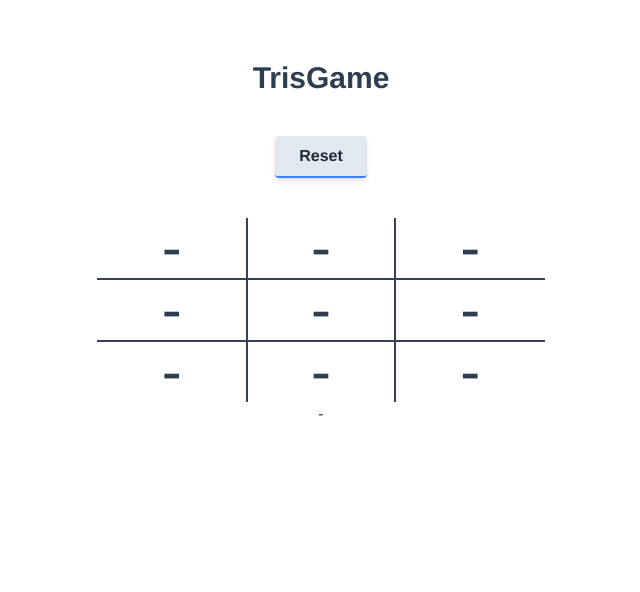
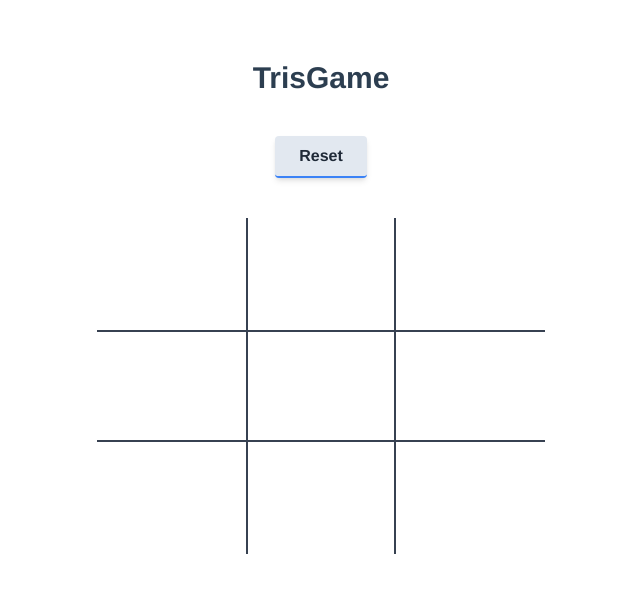
Before and after one commit to Gabgri/trisgame, a Vue app: page / in a window 1280 px wide. Both pictures are taken after a click on the button "Start Your Game!". Shown: the top 592 px of the page, without its empty margins (319-959 px from the left). Built offline with nearby package versions, Linux system fonts and the light colour scheme.

Commit message:
x and o are working correctly, first time x and the o

```diff
--- a/src/components/Box.vue
+++ b/src/components/Box.vue
@@ -1,20 +1,20 @@
 <template>
 <span @click="handler">{{ output }}</span>
+<!-- @click="handler" -->
 </template>
 
 <script setup>
 import { ref } from "vue";
-  let input = false;
-  const output = ref('-');
 
-  function handler() {
-    console.log("clicked");
-    if (input) {
-      output.value = "X";
+const props = defineProps(['trueOrfalse'])
+const output = ref('');
+
+function handler() {
+    if (props.trueOrfalse) {
+        output.value = 'X';
     } else {
-      output.value = "O";
+        output.value = 'O';
     }
-    input = !input;
-    console.log(input);
-  }
+}
+
 </script>
--- a/src/components/Grid.vue
+++ b/src/components/Grid.vue
@@ -1,31 +1,60 @@
 <template>
     <!--Grid-->
-    <div id="grid" class="mx-auto mt-10 max-w-md">
+    <div @click="handler" id="grid" class="mx-auto mt-10 max-w-md">
         <!--Rows-->
-        <div class="grid grid-cols-3">
-            <Box />
-            <Box class="border-x-2 border-gray-700" />
-            <Box />
+        <div class="grid grid-cols-3 h-28">
+            <Box :trueOrfalse="state"/>
+            <Box :trueOrfalse="state"
+            class="border-x-2 border-gray-700" />
+            <Box :trueOrfalse="state"/>
         </div>
-        <div class="grid grid-cols-3">
-            <Box class="border-y-2 border-gray-700"/>
-            <Box class="border-2 border-gray-700"/>
-            <Box class="border-y-2 border-gray-700"/>
+        <div class="grid grid-cols-3 h-28">
+            <Box :trueOrfalse="state"
+            class="border-y-2 border-gray-700"/>
+            <Box :trueOrfalse="state"
+            class="border-2 border-gray-700"/>
+            <Box :trueOrfalse="state"
+            class="border-y-2 border-gray-700"/>
         </div>
-        <div class="grid grid-cols-3">
-            <Box />
-            <Box class="border-x-2 border-gray-700"/>
-            <Box />
+        <div class="grid grid-cols-3 h-28">
+            <Box :trueOrfalse="state"/>
+            <Box :trueOrfalse="state"
+            class="border-x-2 border-gray-700"/>
+            <Box :trueOrfalse="state"/>
         </div>
     </div>
-
-    <Box />
 </template>
 
 <script setup>
 import Box from "./Box.vue";
+import { ref } from "vue";
+
+const state = ref(false);
+
+function handler() {
+  state.value = !state.value;
+  console.log(state.value);
+}
+// function handler() {
+//   clicked.value = !clicked.value;
+//   console.log(clicked.value);
+
+//   if (clicked.value) {
+//     out.value = "X";
+//   } else {
+//     out.value = "O";
+//   }
+// }
 
 
+//   function handler() {
+//     if (input) {
+//       output.value = "X";
+//     } else {
+//       output.value = "O";
+//     }
+//     input = !input;
+//   }
 </script>
 
 <!--
```
